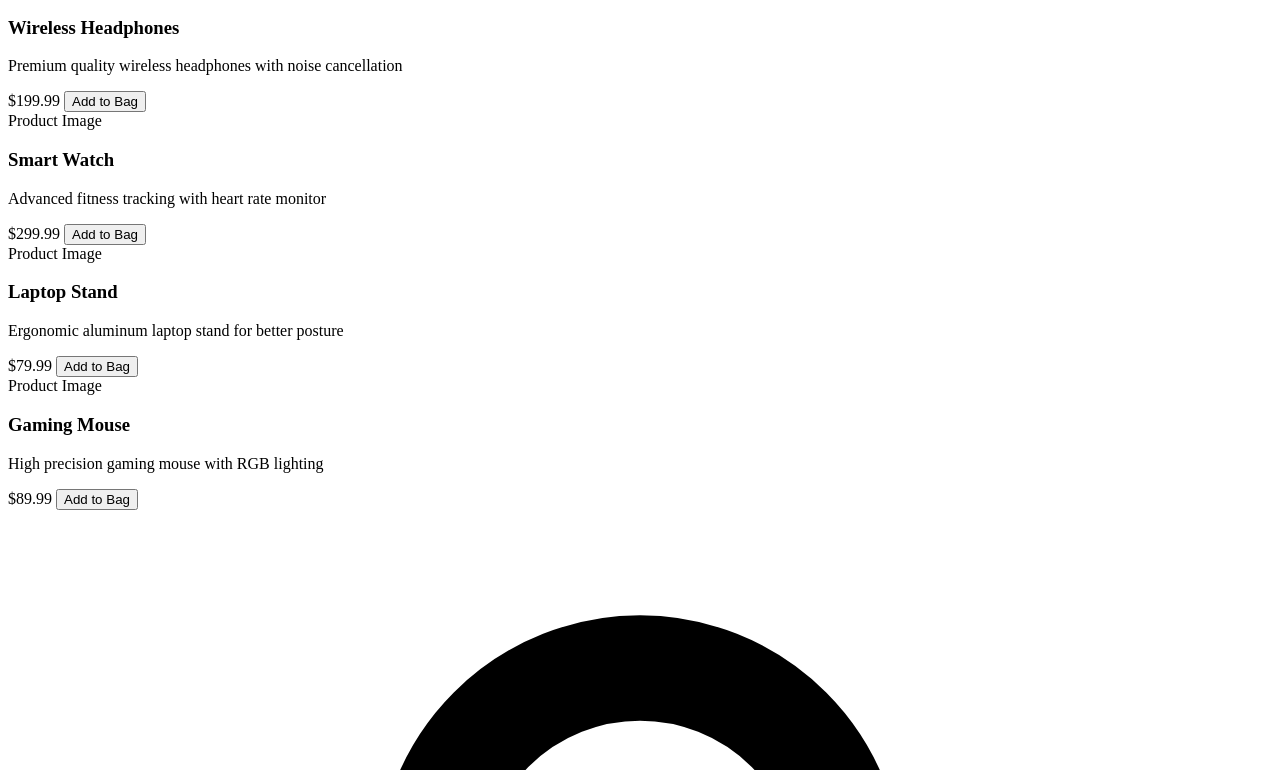
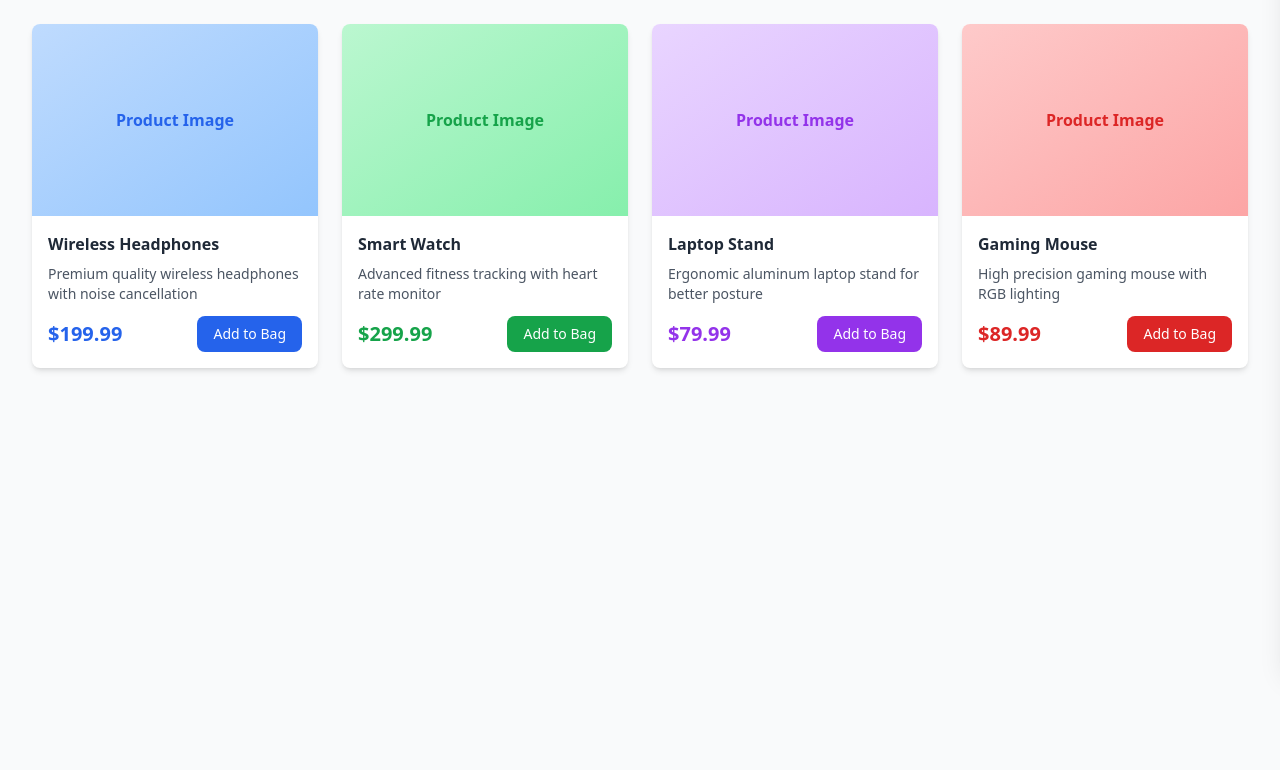
Before and after one commit to tendergh/client, a plain HTML site: page bag.html in a window 1280 px wide. Shown: the part 136-906 px from the top of the page. After the commit the page ends 800 px from the top, so only its background shows below. Drawn offline with nearby package versions, Linux system fonts and the light colour scheme.

Commit message:
Update bag.html

```diff
--- a/bag.html
+++ b/bag.html
@@ -5,7 +5,7 @@
   <meta charset="UTF-8">
   <meta name="viewport" content="width=device-width, initial-scale=1.0">
   <title>Responsive Shopping Bag Drawer</title>
-  <script src="tailwind.js"></script>
+  <script src="https://cdn.tailwindcss.com">
   <script src="https://cdnjs.cloudflare.com/ajax/libs/feather-icons/4.28.0/feather.min.js"></script>
   <style>
     /* Custom scrollbar */
@@ -372,4 +372,5 @@
   </script>
 </body>
 
+
 </html>
```
